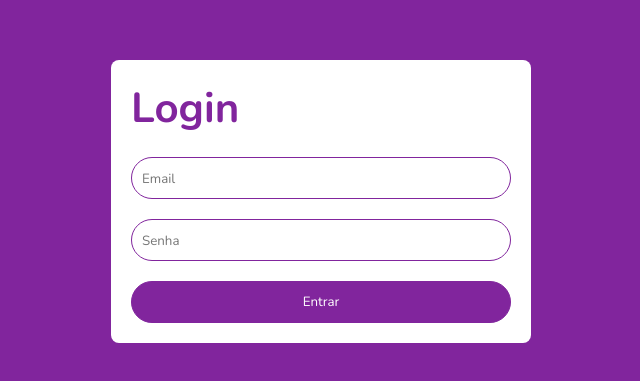
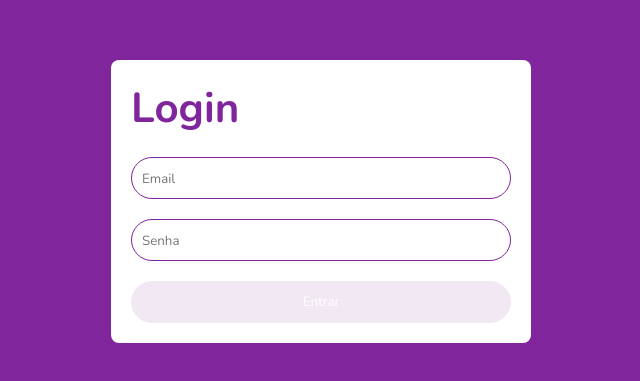
Before and after one commit to digitalinnovationone/trilha-react-desafio-4, a React (Create React App) app: page / in a window 1280 px wide. Shown: the part 199-580 px from the top of the page, without its empty margins (319-959 px from the left). Built offline with nearby package versions, Linux system fonts and the light colour scheme.

Commit message:
Botão desabilitado com preenchimento incorreto

```diff
--- a/package.json
+++ b/package.json
@@ -3,7 +3,7 @@
   "version": "0.1.0",
   "private": true,
   "dependencies": {
-    "@hookform/resolvers": "^2.9.7",
+    "@hookform/resolvers": "^2.9.10",
     "@testing-library/jest-dom": "^5.16.5",
     "@testing-library/react": "^13.3.0",
     "@testing-library/user-event": "^13.5.0",
@@ -13,7 +13,7 @@
     "@types/react-dom": "^18.0.6",
     "react": "^18.2.0",
     "react-dom": "^18.2.0",
-    "react-hook-form": "^7.34.0",
+    "react-hook-form": "^7.42.1",
     "react-scripts": "5.0.1",
     "styled-components": "^5.3.5",
     "typescript": "^4.7.4",
--- a/src/components/Button/index.tsx
+++ b/src/components/Button/index.tsx
@@ -1,8 +1,8 @@
 import { ButtonContainer } from "./styles";
 import { IButtonProps } from "./types";
 
-const Button = ({ title, onClick }: IButtonProps) => {
-  return <ButtonContainer onClick={onClick}>{title}</ButtonContainer>;
+const Button = ({ title, onClick, disabled}: IButtonProps) => {
+  return <ButtonContainer disabled={disabled} onClick={onClick}>{title}</ButtonContainer>;
 };
 
 export default Button;
--- a/src/components/Button/styles.ts
+++ b/src/components/Button/styles.ts
@@ -14,4 +14,9 @@ export const ButtonContainer = styled.button`
         opacity: 0.6;
         cursor:pointer;
     }
+
+    :disabled {
+        opacity: 0.1;
+        cursor: not-allowed;
+    }
 `
--- a/src/components/Button/types.ts
+++ b/src/components/Button/types.ts
@@ -1,4 +1,5 @@
 export interface IButtonProps {
     title: string;
     onClick?: React.MouseEventHandler<HTMLButtonElement>;
+    disabled: boolean;
 }
--- a/src/components/Input/types.ts
+++ b/src/components/Input/types.tsx
@@ -5,4 +5,6 @@ export interface IInputProps extends React.InputHTMLAttributes<HTMLInputElement>
     control: Control<IFormLogin, any>
     name: "email" | "password";
     errorMessage?: string;
+    placeholder?: string;
+    type?: string;
 }
--- a/src/pages/Login/index.tsx
+++ b/src/pages/Login/index.tsx
@@ -28,6 +28,8 @@ const Login = () => {
     reValidateMode: "onChange",
   });
 
+  console.log(isValid)
+
   return (
     <Container>
       <LoginContainer>
@@ -49,7 +51,7 @@ const Login = () => {
             errorMessage={errors?.password?.message}
           />
           <Spacing />
-          <Button title="Entrar" />
+          <Button disabled={!isValid} title="Entrar" />
         </Column>
       </LoginContainer>
     </Container>
--- a/src/pages/Login/types.ts
+++ b/src/pages/Login/types.ts
@@ -1,9 +1,11 @@
 export interface IFormLogin {
     email: string;
     password: string;
+    disabled: boolean;
 }
 
 export const defaultValues: IFormLogin = {
     email: '',
-    password: ''
+    password: '',
+    disabled: true,
 }
```
Also changed, not shown: 2 other files (tests, documents, lock files or other folders).
